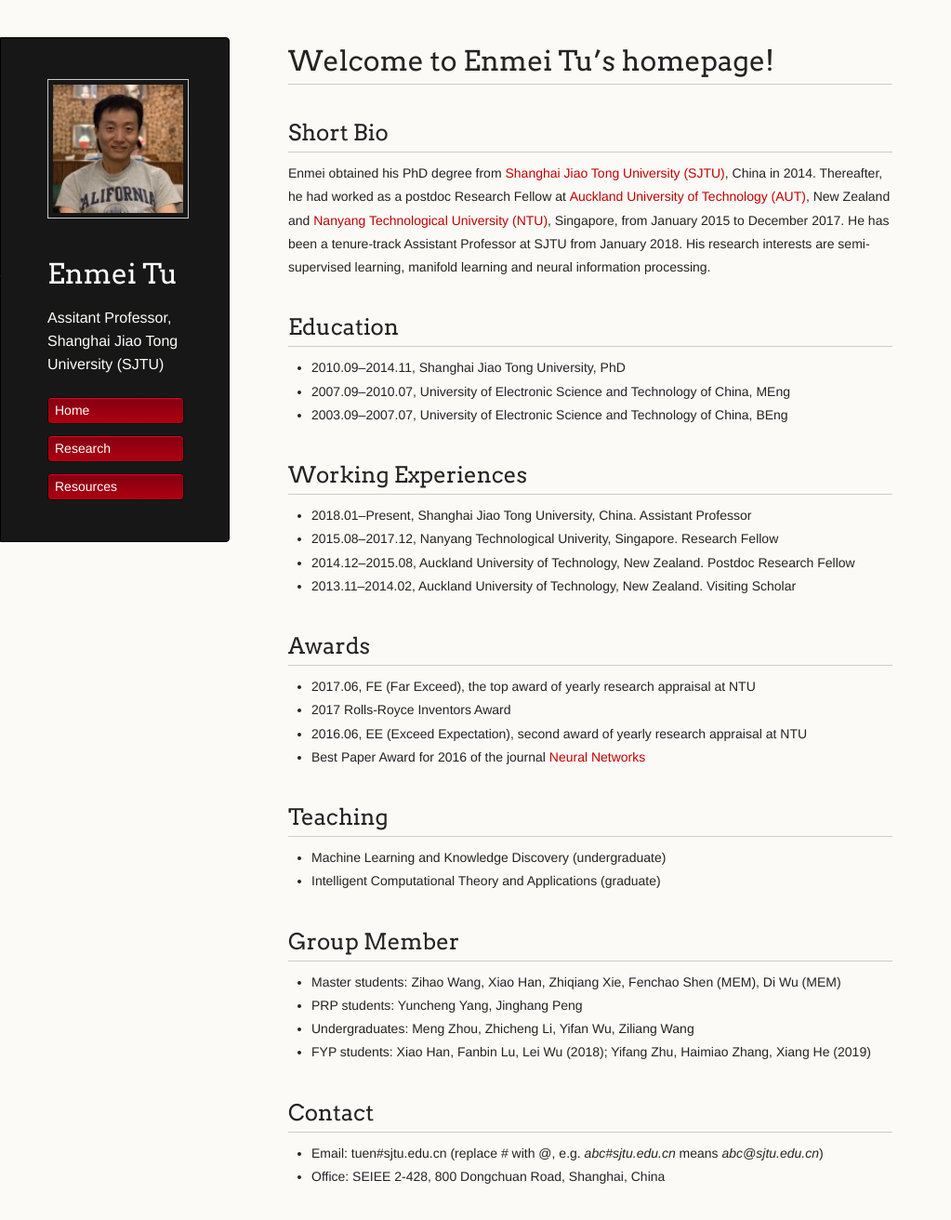
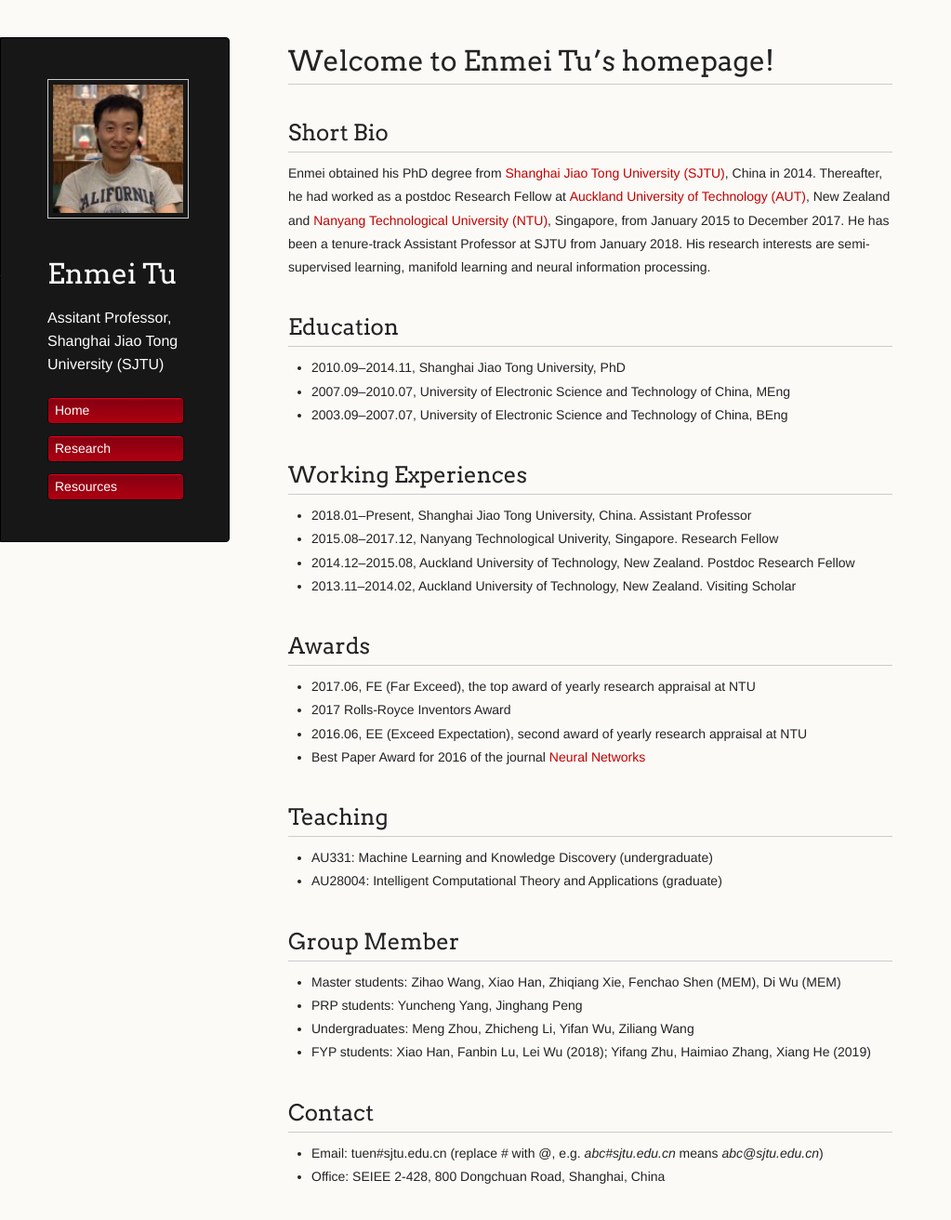
Before and after one commit to hellotem/enmeitu.github.io, a Jekyll site: the page built from index.md, in a window 1280 px wide and 1350 px high. Shown: the top 1312 px of the window at 93% size, without its empty margins (0-1023 px from the left). Built offline with Jekyll 4.4.1, drawn with Linux system fonts in a browser that asks for light colours.

Commit message:
Update index.md

```diff
--- a/index.md
+++ b/index.md
@@ -32,8 +32,8 @@ Enmei obtained his PhD degree from [Shanghai Jiao Tong University (SJTU)](http:/
 * Best Paper Award for 2016 of the journal [Neural Networks](https://www.journals.elsevier.com/neural-networks)
 
 ## Teaching
-* Machine Learning and Knowledge Discovery (undergraduate)
-* Intelligent Computational Theory and Applications (graduate)
+* AU331: Machine Learning and Knowledge Discovery (undergraduate)
+* AU28004: Intelligent Computational Theory and Applications (graduate)
 
 ## Group Member
 * Master students: Zihao Wang, Xiao Han, Zhiqiang Xie, Fenchao Shen (MEM), Di Wu (MEM)
```
